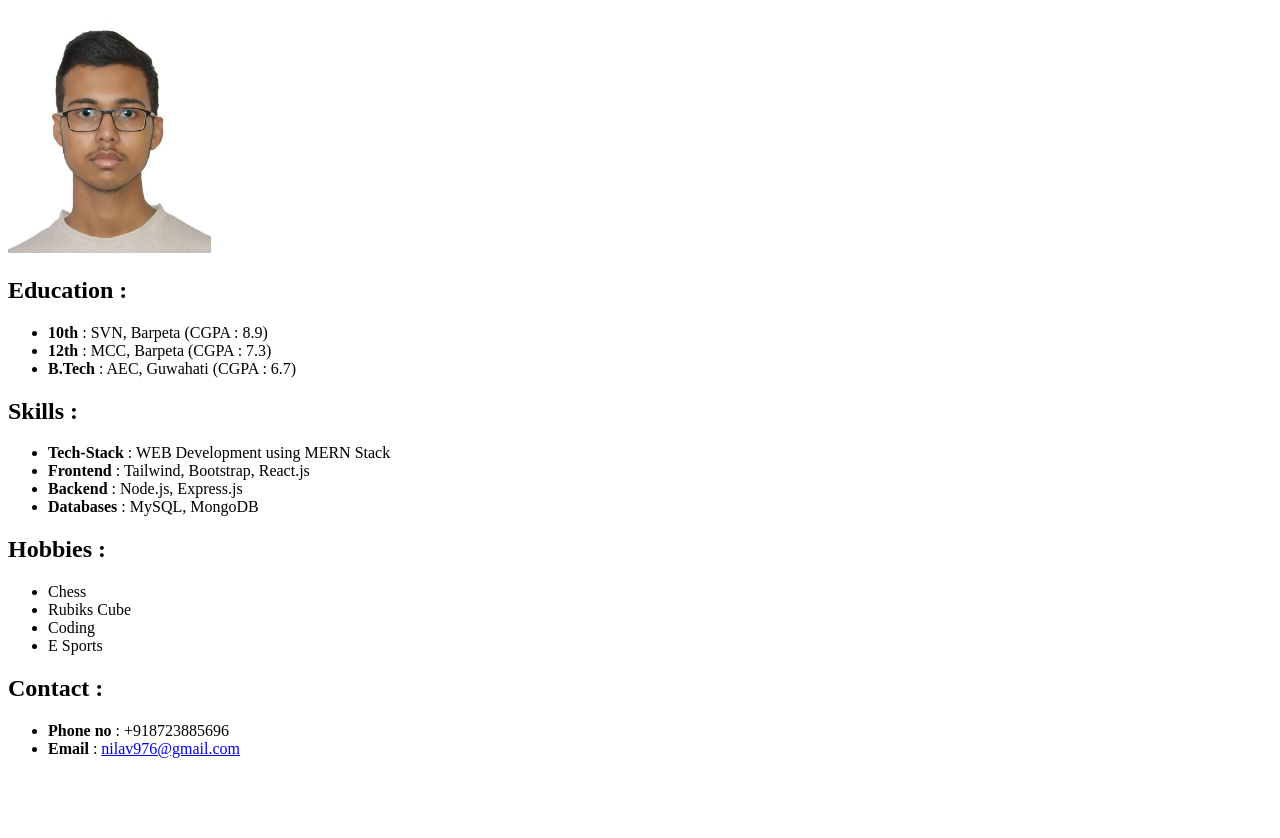
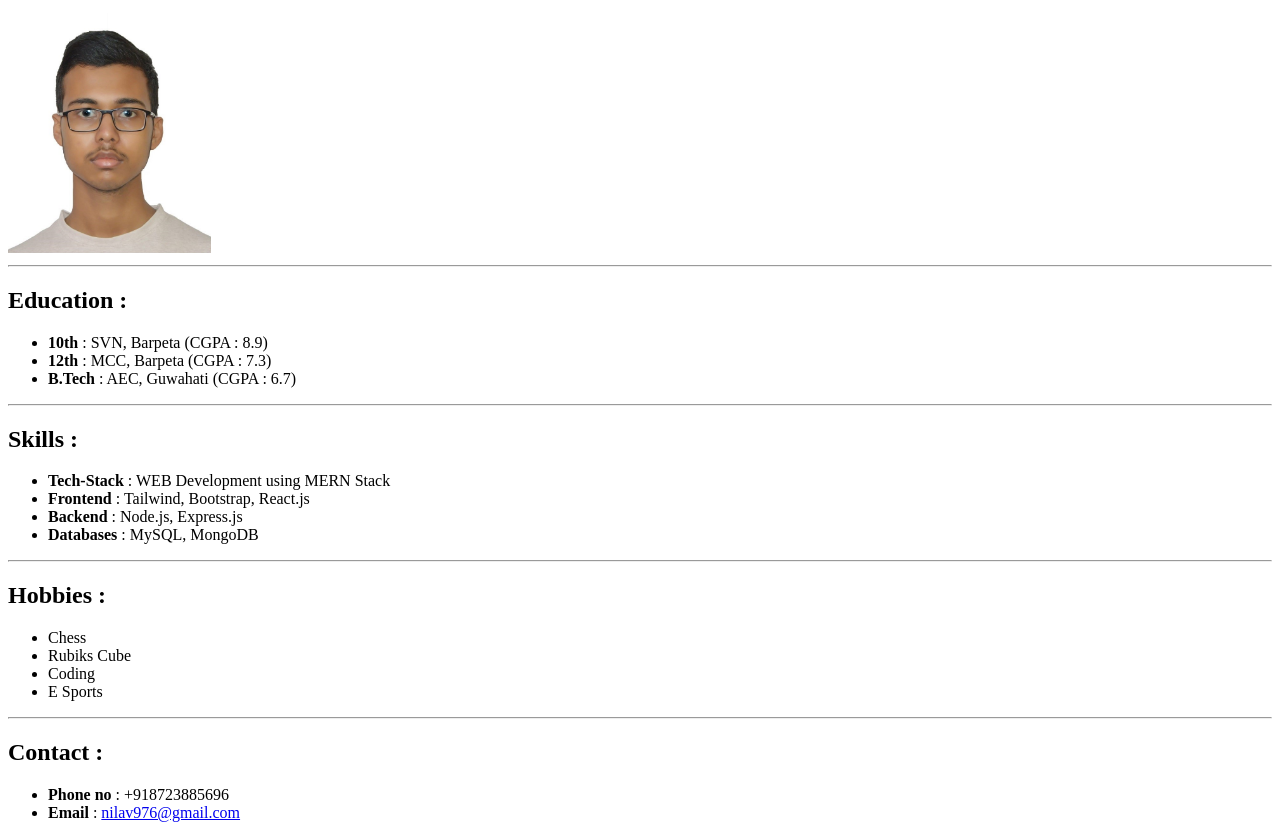
Before and after one commit to nilavtalukdar85/html_portfolio, a plain HTML site: page index.html in a window 1280 px wide. Shown: the part 148-986 px from the top of the page. Before the commit the page ends 922 px from the top, so only its background shows below. Drawn offline with Linux system fonts and the light colour scheme.

Commit message:
Update index.html

```diff
--- a/index.html
+++ b/index.html
@@ -11,6 +11,7 @@
       <h2>About Me :</h2>
       <p><b>Name : </b> Nilav Talukdar</p>
       <img src="nilav.jpg" alt="profile image" height="240px" />
+      <hr/>
     </header>
     <main>
       <section>
@@ -20,6 +21,7 @@
           <li><b>12th</b> : MCC, Barpeta (CGPA : 7.3)</li>
           <li><b>B.Tech</b> : AEC, Guwahati (CGPA : 6.7)</li>
         </ul>
+        <hr>
       </section>
       <section>
         <h2>Skills :</h2>
@@ -29,6 +31,7 @@
           <li><b>Backend</b> : Node.js, Express.js</li>
           <li><b>Databases</b> : MySQL, MongoDB</li>
         </ul>
+        <hr>
       </section>
       <section>
         <h2>Hobbies :</h2>
@@ -38,6 +41,7 @@
           <li>Coding</li>
           <li>E Sports</li>
         </ul>
+        <hr>
       </section>
     </main>
     <footer>
```
